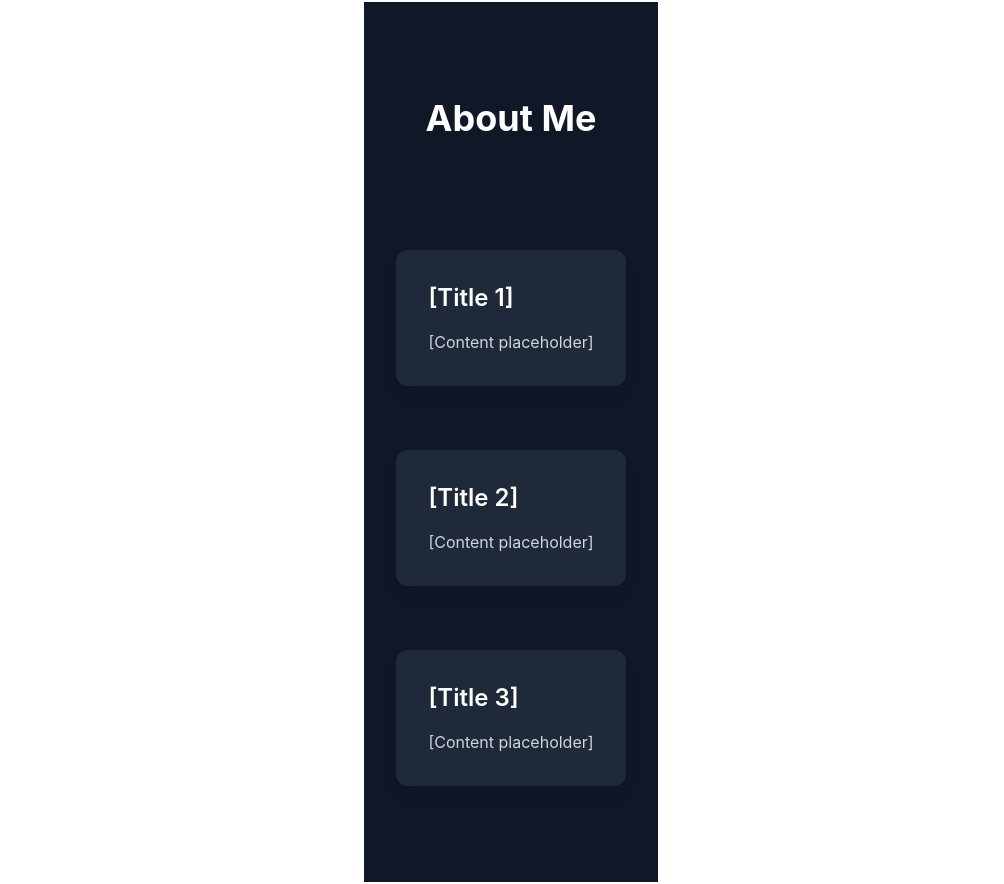
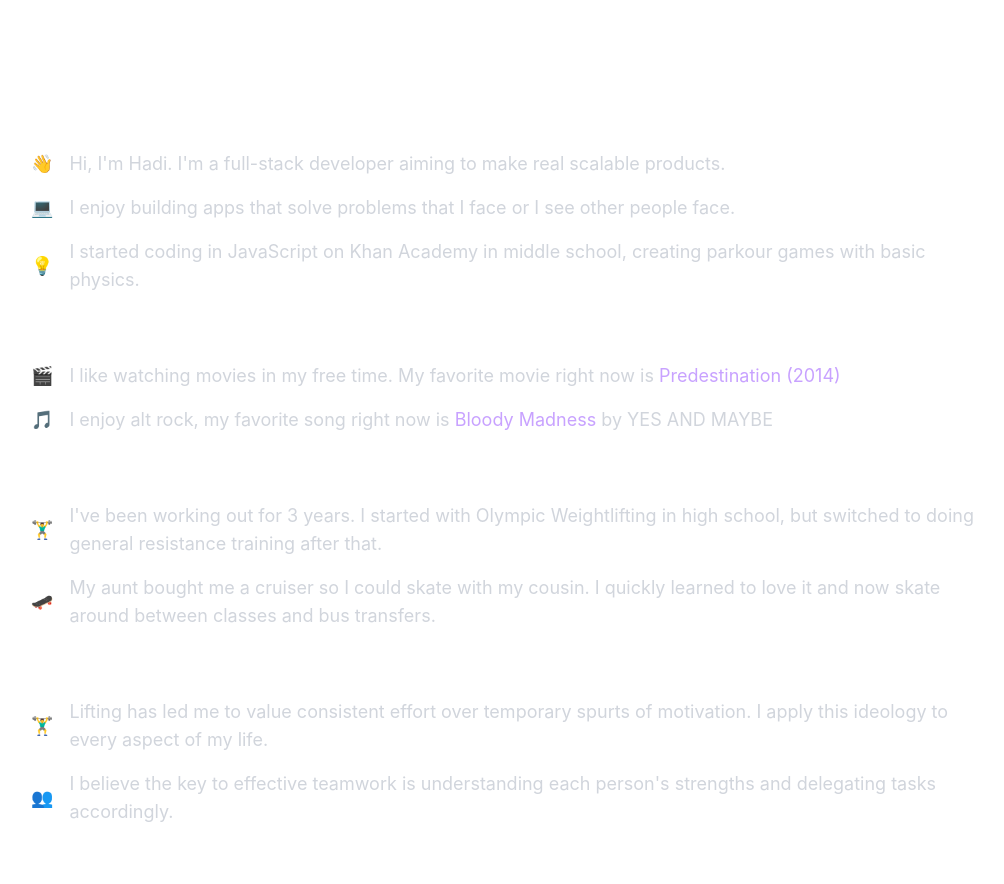
Before and after one commit to hadiahmad06/aidah.dev, a Next.js app: page / in a window 1280 px wide. Shown: the part 2018-2902 px from the top of the page, without its empty margins (129-1133 px from the left). Built offline with nearby package versions, Linux system fonts and the light colour scheme.

Commit message:
[4o] scaffold: started AboutMe, need to do more

```diff
--- a/src/components/AboutMe.tsx
+++ b/src/components/AboutMe.tsx
@@ -1,24 +1,47 @@
 export default function AboutMe() {
   return (
-    <section className="bg-gray-900 text-white py-24 px-8 flex flex-col gap-16 max-w-5xl mx-auto">
-      <h2 className="text-4xl font-bold text-center mb-12">About Me</h2>
-
-      {/* Subsection 1 */}
-      <div className="bg-gray-800 bg-opacity-70 p-8 rounded-xl flex flex-col gap-4 shadow-lg">
-        <h3 className="text-2xl font-semibold">[Title 1]</h3>
-        <p className="text-gray-300">[Content placeholder]</p>
+    <section className="text-white py-24 px-8 flex flex-col gap-4 max-w-5xl mx-auto">
+      <h2 className="text-3xl font-bold text-start">Purpose</h2>
+      <div className="flex items-center gap-4 text-gray-300 text-lg">
+        <span>👋</span>
+        <span>Hi, I'm Hadi. I'm a full-stack developer aiming to make real scalable products. </span>
       </div>
-
-      {/* Subsection 2 */}
-      <div className="bg-gray-800 bg-opacity-70 p-8 rounded-xl flex flex-col gap-4 shadow-lg">
-        <h3 className="text-2xl font-semibold">[Title 2]</h3>
-        <p className="text-gray-300">[Content placeholder]</p>
+      <div className="flex items-center gap-4 text-gray-300 text-lg">
+        <span>💻</span>
+        <span>I enjoy building apps that solve problems that I face or I see other people face. </span>
       </div>
-
-      {/* Subsection 3 */}
-      <div className="bg-gray-800 bg-opacity-70 p-8 rounded-xl flex flex-col gap-4 shadow-lg">
-        <h3 className="text-2xl font-semibold">[Title 3]</h3>
-        <p className="text-gray-300">[Content placeholder]</p>
+      <div className="flex items-center gap-4 text-gray-300 text-lg">
+        <span>💡</span>
+        <span>I started coding in JavaScript on Khan Academy in middle school, creating parkour games with basic physics.</span>
+      </div>
+      <h2 className="text-3xl font-bold text-start">Interests</h2>
+      <div className="flex items-center gap-4 text-gray-300 text-lg">
+        <span>🎬</span>
+        <span>I like watching movies in my free time. My favorite movie right now is <a href="https://www.imdb.com/title/tt2397535" className="text-accent hover:underline">Predestination (2014)</a></span>
+      </div>
+      <div className="flex items-center gap-4 text-gray-300 text-lg">
+        <span>🎵</span>
+        <span>I enjoy alt rock, my favorite song right now is <a href="https://www.youtube.com/watch?v=6uVS9Yzm3TU" className="text-accent hover:underline">Bloody Madness</a> by YES AND MAYBE</span>
+      </div>
+      <h2 className="text-3xl font-bold text-start">Hobbies</h2>
+      <div className="flex items-center gap-4 text-gray-300 text-lg">
+        <span>🏋️‍♂️</span>
+        <span>I've been working out for 3 years. I started with Olympic Weightlifting in high school, but switched to doing general resistance training after that.</span>
+        {/* <span>225 lb Bench</span>
+        <span>315 lb Squat</span> */}
+      </div>
+      <div className="flex items-center gap-4 text-gray-300 text-lg">
+        <span>🛹</span>
+        <span>My aunt bought me a cruiser so I could skate with my cousin. I quickly learned to love it and now skate around between classes and bus transfers.</span>
+      </div>
+      <h2 className="text-3xl font-bold text-start">Philosophy</h2>
+      <div className="flex items-center gap-4 text-gray-300 text-lg">
+        <span>🏋️‍♂️</span>
+        <span>Lifting has led me to value consistent effort over temporary spurts of motivation. I apply this ideology to every aspect of my life.</span>
+      </div>
+      <div className="flex items-center gap-4 text-gray-300 text-lg">
+        <span>👥</span>
+        <span>I believe the key to effective teamwork is understanding each person's strengths and delegating tasks accordingly. </span>
       </div>
     </section>
   );
```
